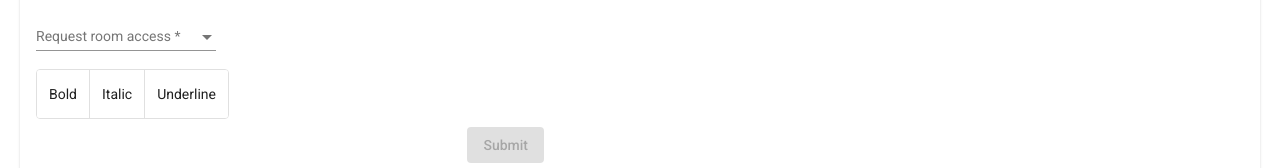
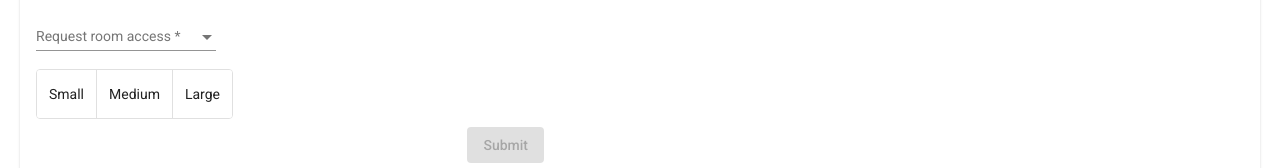
Before and after one commit to FabianGosebrink/angular-forms-example, an Angular app: page / in a window 1280 px wide. Shown: the part 346-514 px from the top of the page. Built offline with nearby package versions, Linux system fonts and the light colour scheme.

Commit message:
added better description

```diff
--- a/src/app/block-buttons/block-buttons.component.html
+++ b/src/app/block-buttons/block-buttons.component.html
@@ -1,7 +1,5 @@
 <mat-button-toggle-group name="fontStyle" aria-label="Font Style">
-  <mat-button-toggle (click)="setValue('bold')">Bold</mat-button-toggle>
-  <mat-button-toggle (click)="setValue('italic')">Italic</mat-button-toggle>
-  <mat-button-toggle (click)="setValue('underline')"
-    >Underline</mat-button-toggle
-  >
+  <mat-button-toggle (click)="setValue('small')">Small</mat-button-toggle>
+  <mat-button-toggle (click)="setValue('medium')">Medium</mat-button-toggle>
+  <mat-button-toggle (click)="setValue('large')">Large</mat-button-toggle>
 </mat-button-toggle-group>
```
